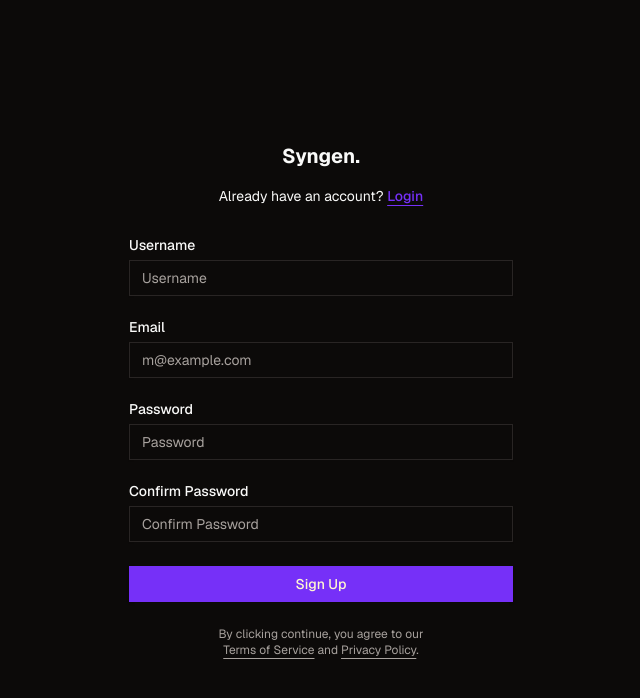
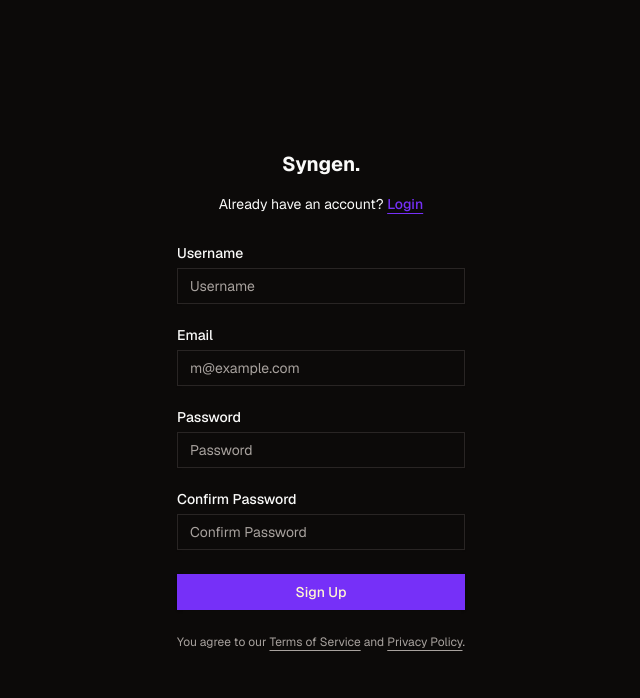
Before and after one commit to noeyislearning/syngen, a Next.js app: page / in a window 1280 px wide. Both pictures are taken after a click on the button "Sign up". Shown: the top 698 px of the page, without its empty margins (319-959 px from the left). Built offline with nearby package versions, Linux system fonts and the light colour scheme.

Commit message:
feat: consolidate login and signup forms into a single component

```diff
--- a/app/page.tsx
+++ b/app/page.tsx
@@ -1,10 +1,10 @@
-import { LoginForm } from "@/components/ui/forms/login-form"
+import { AuthForm } from "@/components/ui/auth-form"
 
 export default function LoginPage() {
   return (
     <div className="flex min-h-svh flex-col items-center justify-center gap-6 bg-inherit p-6 md:p-10">
       <div className="flex w-full max-w-sm flex-col items-center gap-6">
-        <LoginForm />
+        <AuthForm />
       </div>
     </div>
   )
--- /dev/null
+++ b/components/ui/auth-form.tsx
@@ -0,0 +1,33 @@
+"use client"
+
+import * as React from "react"
+import Link from "next/link"
+
+import { cn } from "@/lib/utils"
+
+import { LoginForm } from "@/components/ui/forms/login-form"
+import { SignUpForm } from "@/components/ui/forms/signup-form"
+
+export function AuthForm({ className, ...props }: React.ComponentPropsWithoutRef<"div">) {
+  const [isSignUp, setIsSignUp] = React.useState(false)
+
+  const handleToggleSignUp = () => {
+    setIsSignUp(!isSignUp)
+  }
+
+  return (
+    <div className={cn("flex flex-col gap-6", className)} {...props}>
+      <form>
+        {isSignUp ? (
+          <SignUpForm handleToggleSignUp={handleToggleSignUp} />
+        ) : (
+          <LoginForm handleToggleSignUp={handleToggleSignUp} />
+        )}
+      </form>
+      <div className="text-balance text-center text-xs text-muted-foreground [&_a]:underline [&_a]:underline-offset-4 hover:[&_a]:text-primary">
+        You agree to our <Link href="">Terms of Service</Link> and{" "}
+        <Link href="">Privacy Policy</Link>.
+      </div>
+    </div>
+  )
+}
--- a/components/ui/forms/login-form.tsx
+++ b/components/ui/forms/login-form.tsx
@@ -2,18 +2,11 @@
 
 import * as React from "react"
 
-import { cn } from "@/lib/utils"
+import { AuthFormProps } from "@/lib/types"
 
 import { Button, Input, Label } from "@/components/shared/"
 
-export function LoginForm({ className, ...props }: React.ComponentPropsWithoutRef<"div">) {
-  const [isSignUp, setIsSignUp] = React.useState(false)
-
-  const handleToggleSignUp = () => {
-    setIsSignUp(!isSignUp)
-  }
-
-  const renderLoginForm = () => (
+export const LoginForm: React.FC<AuthFormProps> = ({ handleToggleSignUp, loading }) => (
   <div className="flex flex-col gap-6">
     <div className="flex flex-col items-center gap-2">
       <h1 className="text-xl font-bold">Syngen.</h1>
@@ -33,61 +26,11 @@ export function LoginForm({ className, ...props }: React.ComponentPropsWithoutRe
         <Label htmlFor="password">Password</Label>
         <Input id="password" type="password" placeholder="Password" required name="password" />
       </div>
-        <Button type="submit" className="w-full">
+      <Button type="submit" className="w-full" disabled={loading}>
+        {" "}
+        {/* Optional loading prop */}
         Login
       </Button>
     </div>
   </div>
 )
-
-  const renderSignUpForm = () => (
-    <div className="flex flex-col gap-6">
-      <div className="flex flex-col items-center gap-2">
-        <h1 className="text-xl font-bold">Syngen.</h1>
-        <div className="text-center text-sm">
-          Already have an account?{" "}
-          <Button type="button" onClick={handleToggleSignUp} variant="link">
-            Login
-          </Button>
-        </div>
-      </div>
-      <div className="flex flex-col gap-6">
-        <div className="grid gap-2">
-          <Label htmlFor="username">Username</Label>
-          <Input id="username" placeholder="Username" required name="username" />
-        </div>
-        <div className="grid gap-2">
-          <Label htmlFor="email">Email</Label>
-          <Input id="email" type="email" placeholder="m@example.com" required name="email" />
-        </div>
-        <div className="grid gap-2">
-          <Label htmlFor="password">Password</Label>
-          <Input id="password" type="password" placeholder="Password" required name="password" />
-        </div>
-        <div className="grid gap-2">
-          <Label htmlFor="passwordConfirm">Confirm Password</Label>
-          <Input
-            id="passwordConfirm"
-            type="password"
-            placeholder="Confirm Password"
-            required
-            name="passwordConfirm"
-          />
-        </div>
-        <Button type="submit" className="w-full">
-          Sign Up
-        </Button>
-      </div>
-    </div>
-  )
-
-  return (
-    <div className={cn("flex flex-col gap-6", className)} {...props}>
-      <form>{isSignUp ? renderSignUpForm() : renderLoginForm()}</form>
-      <div className="text-balance text-center text-xs text-muted-foreground [&_a]:underline [&_a]:underline-offset-4 hover:[&_a]:text-primary">
-        By clicking continue, you agree to our <a href="#">Terms of Service</a> and{" "}
-        <a href="#">Privacy Policy</a>.
-      </div>
-    </div>
-  )
-}
--- a/components/ui/forms/signup-form.tsx
+++ b/components/ui/forms/signup-form.tsx
@@ -0,0 +1,50 @@
+"use client"
+
+import * as React from "react"
+
+import { AuthFormProps } from "@/lib/types"
+
+import { Button, Input, Label } from "@/components/shared/"
+
+export const SignUpForm: React.FC<AuthFormProps> = ({ handleToggleSignUp, loading }) => (
+  <div className="flex flex-col gap-6">
+    <div className="flex flex-col items-center gap-2">
+      <h1 className="text-xl font-bold">Syngen.</h1>
+      <div className="text-center text-sm">
+        Already have an account?{" "}
+        <Button type="button" onClick={handleToggleSignUp} variant="link">
+          Login
+        </Button>
+      </div>
+    </div>
+    <div className="flex flex-col gap-6">
+      <div className="grid gap-2">
+        <Label htmlFor="username">Username</Label>
+        <Input id="username" placeholder="Username" required name="username" />
+      </div>
+      <div className="grid gap-2">
+        <Label htmlFor="email">Email</Label>
+        <Input id="email" type="email" placeholder="m@example.com" required name="email" />
+      </div>
+      <div className="grid gap-2">
+        <Label htmlFor="password">Password</Label>
+        <Input id="password" type="password" placeholder="Password" required name="password" />
+      </div>
+      <div className="grid gap-2">
+        <Label htmlFor="passwordConfirm">Confirm Password</Label>
+        <Input
+          id="passwordConfirm"
+          type="password"
+          placeholder="Confirm Password"
+          required
+          name="passwordConfirm"
+        />
+      </div>
+      <Button type="submit" className="w-full" disabled={loading}>
+        {" "}
+        {/* Optional loading prop */}
+        Sign Up
+      </Button>
+    </div>
+  </div>
+)
```
Also changed, not shown: lib/types.ts (+7 -0 lines). Lines whose indentation alone changed are shown as unchanged.
